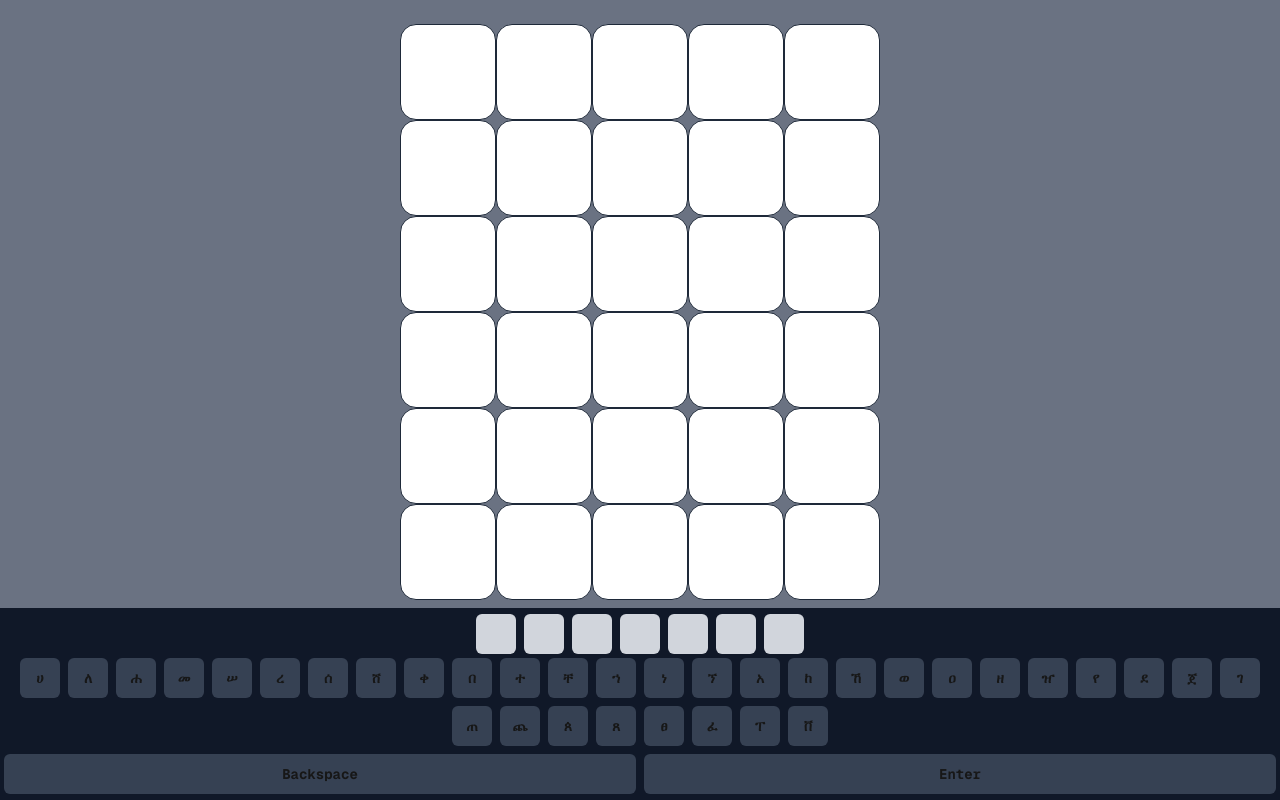
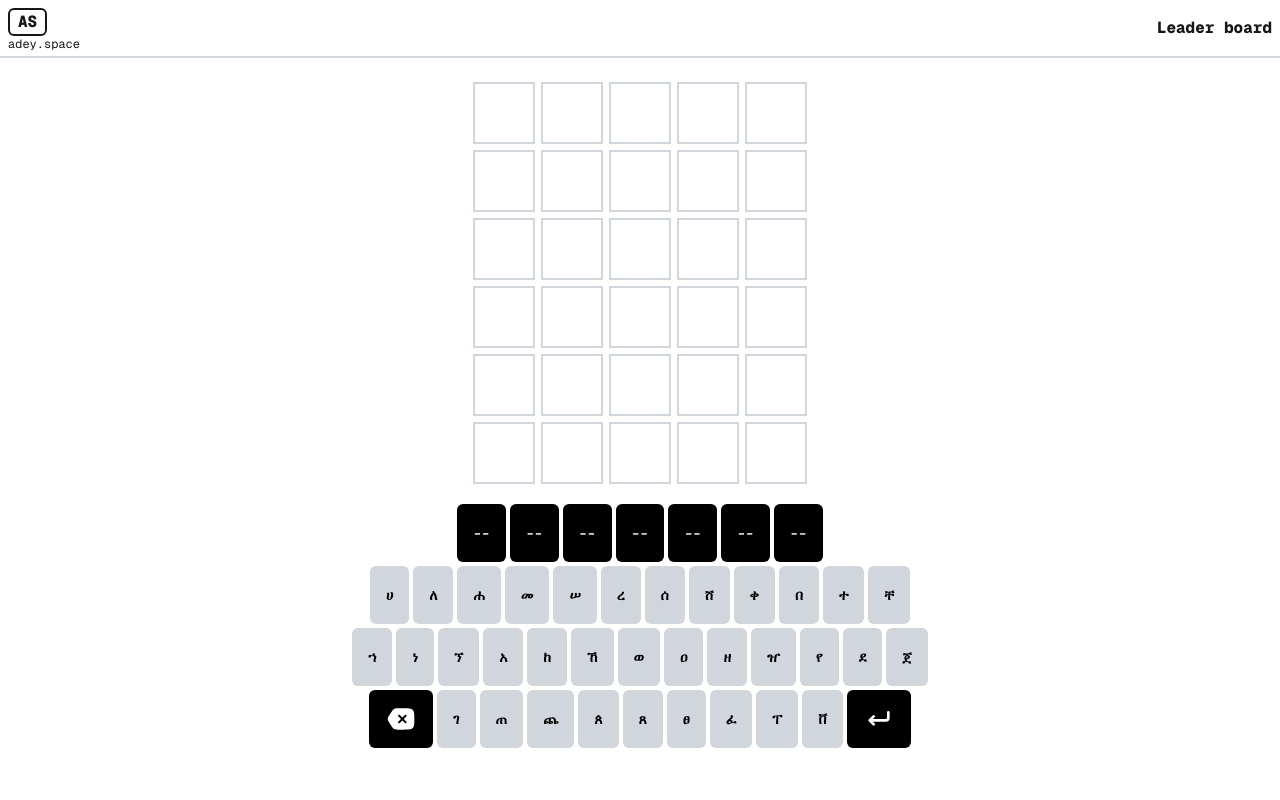
Before and after one commit to samuelwondimu/adeyspace, a Next.js app: page / in a window 1280 px wide. Built offline with nearby package versions, Linux system fonts and the light colour scheme.

Commit message:
fix styling

```diff
--- a/src/components/wordle/amharic-keyboard.tsx
+++ b/src/components/wordle/amharic-keyboard.tsx
@@ -1,4 +1,35 @@
 import React, { useState } from "react";
+
+const EnterIcon = (
+  <svg
+    fill="#ffffff"
+    width="800px"
+    height="800px"
+    viewBox="0 0 24 24"
+    xmlns="http://www.w3.org/2000/svg"
+    className="h-8 w-8"
+  >
+    <path d="M19,6a1,1,0,0,0-1,1v4a1,1,0,0,1-1,1H7.41l1.3-1.29A1,1,0,0,0,7.29,9.29l-3,3a1,1,0,0,0-.21.33,1,1,0,0,0,0,.76,1,1,0,0,0,.21.33l3,3a1,1,0,0,0,1.42,0,1,1,0,0,0,0-1.42L7.41,14H17a3,3,0,0,0,3-3V7A1,1,0,0,0,19,6Z" />
+  </svg>
+);
+
+const BackSpaceIcon = (
+  <svg
+    width="800px"
+    height="800px"
+    viewBox="0 0 24 24"
+    fill="#ffffff"
+    xmlns="http://www.w3.org/2000/svg"
+    className="h-8 w-8"
+  >
+    <path
+      fill-rule="evenodd"
+      clip-rule="evenodd"
+      d="M6.87114 19.4986C7.80085 20 8.91458 20 11.142 20H13.779C17.6544 20 19.5921 20 20.7961 18.8284C22 17.6569 22 15.7712 22 12C22 8.22876 22 6.34315 20.7961 5.17157C19.5921 4 17.6544 4 13.779 4H11.142C8.91458 4 7.80085 4 6.87114 4.50143C5.94144 5.00286 5.35117 5.92191 4.17061 7.76001L3.48981 8.82001C2.4966 10.3664 2 11.1396 2 12C2 12.8604 2.4966 13.6336 3.48981 15.18L4.17061 16.24C5.35117 18.0781 5.94144 18.9971 6.87114 19.4986ZM11.0303 8.96967C10.7374 8.67678 10.2625 8.67678 9.96965 8.96967C9.67676 9.26256 9.67676 9.73744 9.96965 10.0303L11.9393 12L9.96967 13.9697C9.67678 14.2626 9.67678 14.7374 9.96967 15.0303C10.2626 15.3232 10.7374 15.3232 11.0303 15.0303L13 13.0607L14.9696 15.0303C15.2625 15.3232 15.7374 15.3232 16.0303 15.0303C16.3232 14.7374 16.3232 14.2625 16.0303 13.9697L14.0606 12L16.0303 10.0304C16.3232 9.73746 16.3232 9.26258 16.0303 8.96969C15.7374 8.6768 15.2625 8.6768 14.9696 8.96969L13 10.9394L11.0303 8.96967Z"
+      fill="#ffff"
+    />
+  </svg>
+);
 
 // fidelData.ts
 export const fidelMapping: Record<string, string[]> = {
@@ -76,6 +107,34 @@ export const keyboardLayout: string[] = [
   "ቨ", // Added a common 'v' sound
 ];
 
+const Key = ({
+  value,
+  onClick,
+  disabled = false,
+  className = "",
+}: {
+  value: string | React.ReactNode;
+  onClick: (value: string | React.ReactNode) => void;
+  disabled?: boolean;
+  className?: string;
+}) => (
+  <button
+    className={`
+        flex items-center justify-center m-0.5 rounded-md font-bold
+        px-1.5 md:px-4 h-10 sm:h-[58px] text-xs sm:text-sm
+        ${
+          disabled
+            ? "bg-gray-600 text-gray-300 cursor-not-allowed"
+            : "bg-gray-300 text-black hover:bg-gray-200 active:bg-gray-500"
+        }
+        ${className}
+      `}
+    onClick={() => !disabled && onClick(value)}
+    disabled={disabled}
+  >
+    {value}
+  </button>
+);
 
 interface AmharicKeyboardProps {
   onKeyPress: (key: string) => void;
@@ -90,35 +149,6 @@ function AmharicKeyboard({
 }: AmharicKeyboardProps) {
   const [selectedBase, setSelectedBase] = useState<string | null>(null);
 
-  const Key = ({
-    value,
-    onClick,
-    disabled = false,
-    className = "",
-  }: {
-    value: string;
-    onClick: (value: string) => void;
-    disabled?: boolean;
-    className?: string;
-  }) => (
-    <button
-      className={`
-        flex items-center justify-center m-0.5 rounded-md font-bold
-        w-10 h-10 sm:w-10 sm:h-10 text-xs sm:text-sm
-        ${
-          disabled
-            ? "bg-gray-600 text-gray-300 cursor-not-allowed"
-            : "bg-gray-700 hover:bg-gray-900 active:bg-gray-500"
-        }
-        ${className}
-      `}
-      onClick={() => !disabled && onClick(value)}
-      disabled={disabled}
-    >
-      {value}
-    </button>
-  );
-
   const handleBaseKeyPress = (baseChar: string) => {
     setSelectedBase(baseChar);
   };
@@ -131,42 +161,62 @@ function AmharicKeyboard({
     ? fidelMapping[selectedBase] || Array(7).fill("")
     : Array(7).fill("");
 
+  const rows = [
+    keyboardLayout.slice(0, 12),
+    keyboardLayout.slice(12, 25),
+    keyboardLayout.slice(25), // last row
+  ];
+
   return (
     <div className="w-full flex flex-col justify-center items-center">
-      {/* Fidel Order Selection Area */}
       <div className="w-fit flex justify-center items-center">
-        <div className="flex flex-wrap justify-center gap-1">
+        <div className="flex flex-wrap justify-center">
           {currentFidelOrders.map((fidel, index) => (
             <Key
               key={index}
-              value={fidel}
+              value={fidel ? fidel : "--"}
               onClick={() => handleOrderSelect(fidel)}
               disabled={!selectedBase || fidel === ""}
-              className="flex-grow sm:flex-grow-0 !bg-gray-300 text-gray-950"
+              className="flex-grow sm:flex-grow-0 !bg-black text-gray-200"
             />
           ))}
         </div>
       </div>
+      <div className="flex flex-col items-center">
+        {rows.map((row, rowIndex) => (
+          <div
+            key={rowIndex}
+            className="flex flex-wrap justify-center items-center w-full"
+          >
+            {rowIndex === 2 && (
+              <Key
+                value={BackSpaceIcon}
+                onClick={onBackspace}
+                className="!w-fit !px-4 !bg-black"
+              />
+            )}
 
-      {/* Main Keyboard */}
-      <div className="flex flex-wrap justify-center items-center gap-1">
-        {keyboardLayout.map((char, index) => (
-          <Key
-            key={index}
-            value={char}
-            onClick={() => handleBaseKeyPress(char)}
-            className={selectedBase === char ? "ring-2 ring-blue-400" : ""}
-          />
+            {row.map((char, charIndex) => (
+              <Key
+                key={charIndex}
+                value={char}
+                onClick={() => handleBaseKeyPress(char)}
+                className={
+                  selectedBase === char
+                    ? "bg-gray-900  text-white hover:bg-gray-900 hover:text-white"
+                    : ""
+                }
+              />
+            ))}
+            {rowIndex === 2 && (
+              <Key
+                value={EnterIcon}
+                onClick={onEnter}
+                className="!px-4 !w-fit !bg-black"
+              />
+            )}
+          </div>
         ))}
-      </div>
-      {/* Control Row: Enter, Backspace - Always visible */}
-      <div className="flex justify-center w-full mt-1">
-        <Key
-          value="Backspace"
-          onClick={onBackspace}
-          className="flex-grow mx-1"
-        />
-        <Key value="Enter" onClick={onEnter} className="flex-grow mx-1" />
       </div>
     </div>
   );
--- a/src/components/wordle/index.tsx
+++ b/src/components/wordle/index.tsx
@@ -19,7 +19,7 @@ function WordLine({
   revealed,
 }: WordLineProps) {
   return (
-    <div className="flex flex-row">
+    <div className="flex flex-row space-y-1.5 space-x-1.5">
       {word.split("").map((letter, index) => {
         const guessLetter = letter.toLowerCase();
         const correctLetter = correctWord[index]?.toLowerCase();
@@ -57,7 +57,7 @@ function LetterBox({ letter, green, yellow }: LetterBoxProps) {
 
   return (
     <div
-      className={`w-16 md:w-24 h-16 md:h-24 border rounded-2xl border-gray-800 text-black text-3xl font-bold flex items-center justify-center ${boxColor}`}
+      className={`w-12 md:w-[62px] h-12 md:h-[62px] border-2 border-gray-300 text-black text-3xl font-bold flex items-center justify-center ${boxColor}`}
     >
       {letter}
     </div>
@@ -177,7 +177,16 @@ function Wordle() {
   }, []);
 
   return (
-    <div className="flex flex-col overflow-hidden items-center justify-center bg-gray-500">
+    <div className="flex flex-col overflow-hidden items-center justify-center">
+      <div className="border-b-2 w-full flex items-center justify-between px-2 border-gray-300">
+        <div className="flex flex-col py-1">
+          <h2 className="font-extrabold border-2 rounded-md px-2 mt-1 w-fit">
+            AS
+          </h2>
+          <span className="text-xs">adey.space</span>
+        </div>
+        <button className="font-extrabold">Leader board</button>
+      </div>
       {/* Scrollable Word List Area */}
       <div className="flex-1 overflow-hidden p-2 mt-4 ">
         {guessWords.map((word, index) => {
@@ -205,7 +214,7 @@ function Wordle() {
       </div>
 
       {/* Fixed Keyboard at Bottom */}
-      <div className="fixed bottom-0 z-10 py-1 bg-gray-900">
+      <div className="fixed md:relative bottom-0 z-10 py-1">
         <AmharicKeyboard
           onKeyPress={(key) => handleAlphabetical(key)}
           onBackspace={handleBackspace}
```
Also changed, not shown: src/assets/enter-icon.svg (added).
